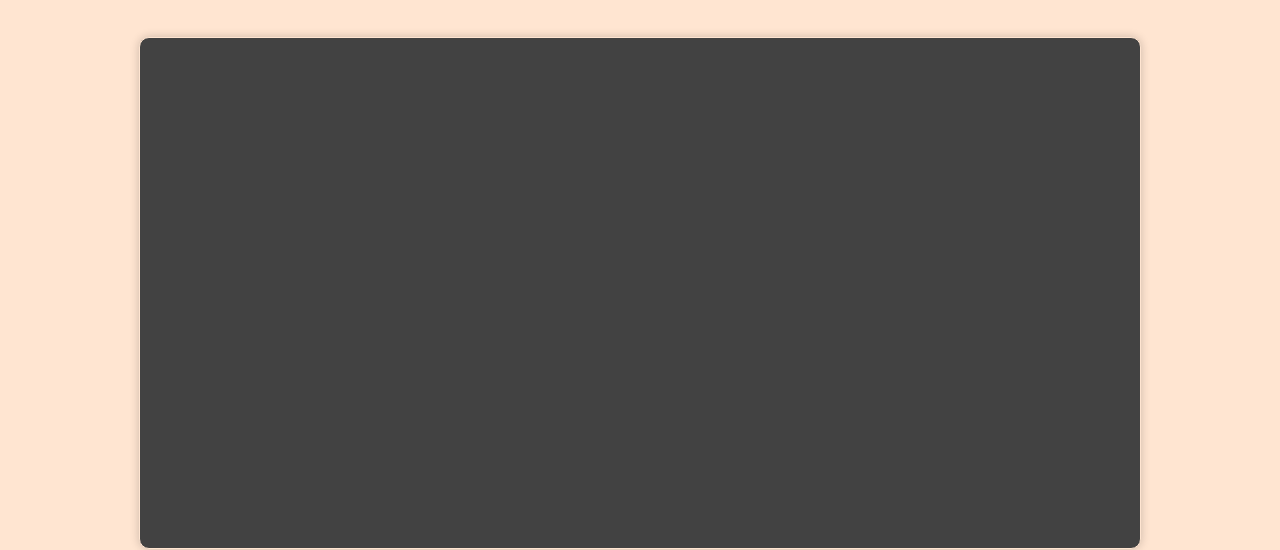
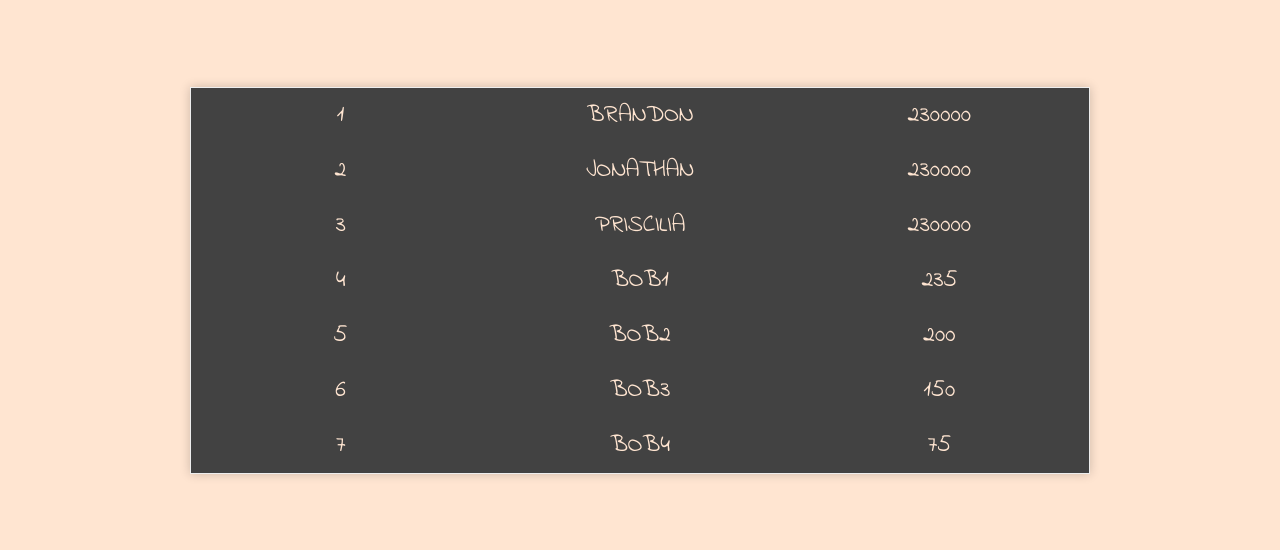
Before and after one commit to PSchnur/Projet-1-Memory, a website built with Parcel: page rank.html in a window 1280 px wide. Shown: the part 264-814 px from the top of the page. Built offline with nearby package versions, Linux system fonts and the light colour scheme.

Commit message:
add rank & css

```diff
--- a/rank.html
+++ b/rank.html
@@ -27,23 +27,28 @@
 
     <main>
         <div class="table-container">
-            <thead>
+            <table>
+                <thead>
+
+                </thead>
                 <tbody>
 
                 </tbody>
-            </thead>
+
+            </table>
         </div>
 
 
         <div class="retry-button">
 
-            <button class="submit"><a href ="game.html">Try again</button>
+            <button class="submit"><a href ="game.html">Try again</a></button>
 
         </div>
 
     </main>
 
 
+    <script src="scriptrank.js"></script>
 
 
 
@@ -51,8 +56,5 @@
         <p>FOOTER</p>
     </footer>
 
-
-    <script src="scriptrank.js"></script>
-
 </body>
 </html>
--- a/scriptrank.js
+++ b/scriptrank.js
@@ -0,0 +1,58 @@
+
+  let rankingTable = [
+    {
+      name: 'Brandon',
+      score: 230000,
+    },
+    {
+      name: 'Jonathan',
+      score: 230000,
+    },
+    {
+      name: 'Priscilia',
+      score: 230000,
+    },
+    {
+      name: 'Bob1',
+      score: 235,
+    },
+    {
+      name: 'Bob2',
+      score: 200,
+    },
+    {
+      name: 'Bob3',
+      score: 150,
+    },
+    {
+      name: 'Bob4',
+      score: 75,
+    },
+  ];
+
+
+if (localStorage.isOver === 'true') {
+    rankingTable.push({
+      name: localStorage.name,
+      score: parseInt(localStorage.score1),
+    });
+  }
+  function compare(a, b) {
+    if (a.score > b.score) {
+      return -1;
+    } else if (b.score > a.score) {
+      return 1;
+    } else return 0;
+  }
+
+  let sortedRankingTable = rankingTable.sort(compare);
+  console.log(sortedRankingTable);
+
+  for (let i = 0; i < sortedRankingTable.length; i++) {
+    const myTable = document.querySelector('tbody');
+    myTable.innerHTML += `<tr>
+    <td>${i + 1}</td><td>${sortedRankingTable[i].name}</td><td>${
+      sortedRankingTable[i].score
+    }</td>
+    </tr>`;
+  }
--- a/stylerank.css
+++ b/stylerank.css
@@ -65,7 +65,7 @@ main div{
     align-items: center;
 }
 
-.table-container {
+/*.table-container {
     width: 100%;
     height: 300px;
     border-radius: 10px;
@@ -74,6 +74,7 @@ main div{
     border: solid 1px #ffe5d1;
     box-shadow: 0px 0px 10px rgba(0, 0, 0, 0.2);
 }
+*/
 
 .retry-button button {
     font-size: 1em;
@@ -91,6 +92,41 @@ main div{
     text-decoration: none;
     color: #ffe5d1;
 }
+
+
+/* TABLEAU SCORE */
+
+
+ .table-container {
+    padding: 20px 0;
+    border-radius: 10px;
+  }
+
+.table-container table {
+    width: 900px;
+    margin: 50px auto 50px auto;
+
+    border-collapse: collapse;
+    border: 1px solid #eee;
+    box-shadow: 0px 0px 10px rgba(0, 0, 0, 0.2);
+
+    text-align: center;
+    table-layout: fixed;
+  }
+
+
+.table-container table tr {
+    padding: 10px 10px;
+    background: rgb(66, 66, 66);
+    color: #fff;
+    text-transform: uppercase;
+  }
+
+.table-container table td {
+    color:#ffe5d1;
+    font-size: 1.5em;
+    padding: 10px 10px;
+  }
 
 /* FOOTER */
 
@@ -118,17 +154,6 @@ footer p {
 
     /* MAIN */
 
-    .table-container {
-
-        width: 1000px;
-        height: 510px;
-        border-radius: 10px;
-        margin: 20px auto;
-        background-color: rgb(66, 66, 66);
-        border: solid 1px #ffe5d1;
-        box-shadow: 0px 0px 10px rgba(0, 0, 0, 0.2);
-    }
-
     .retry-button {
         margin-left: auto;
         margin-right: auto;
```
Also changed, not shown: arraycards.js (+80 -2 lines), game.html (+7 -0 lines), index.html (+1 -1 lines), stylegame.css (+16 -11 lines).
